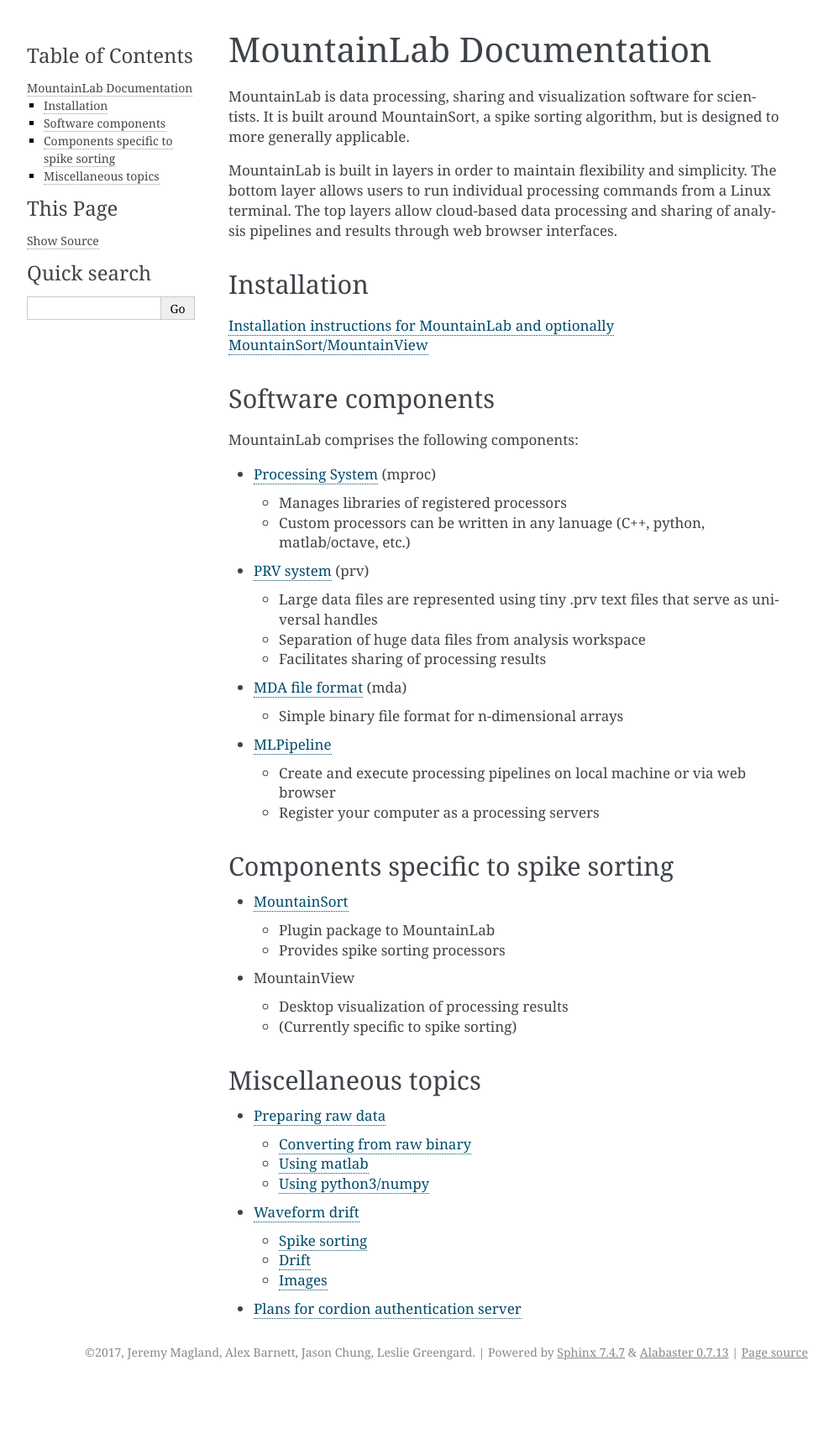
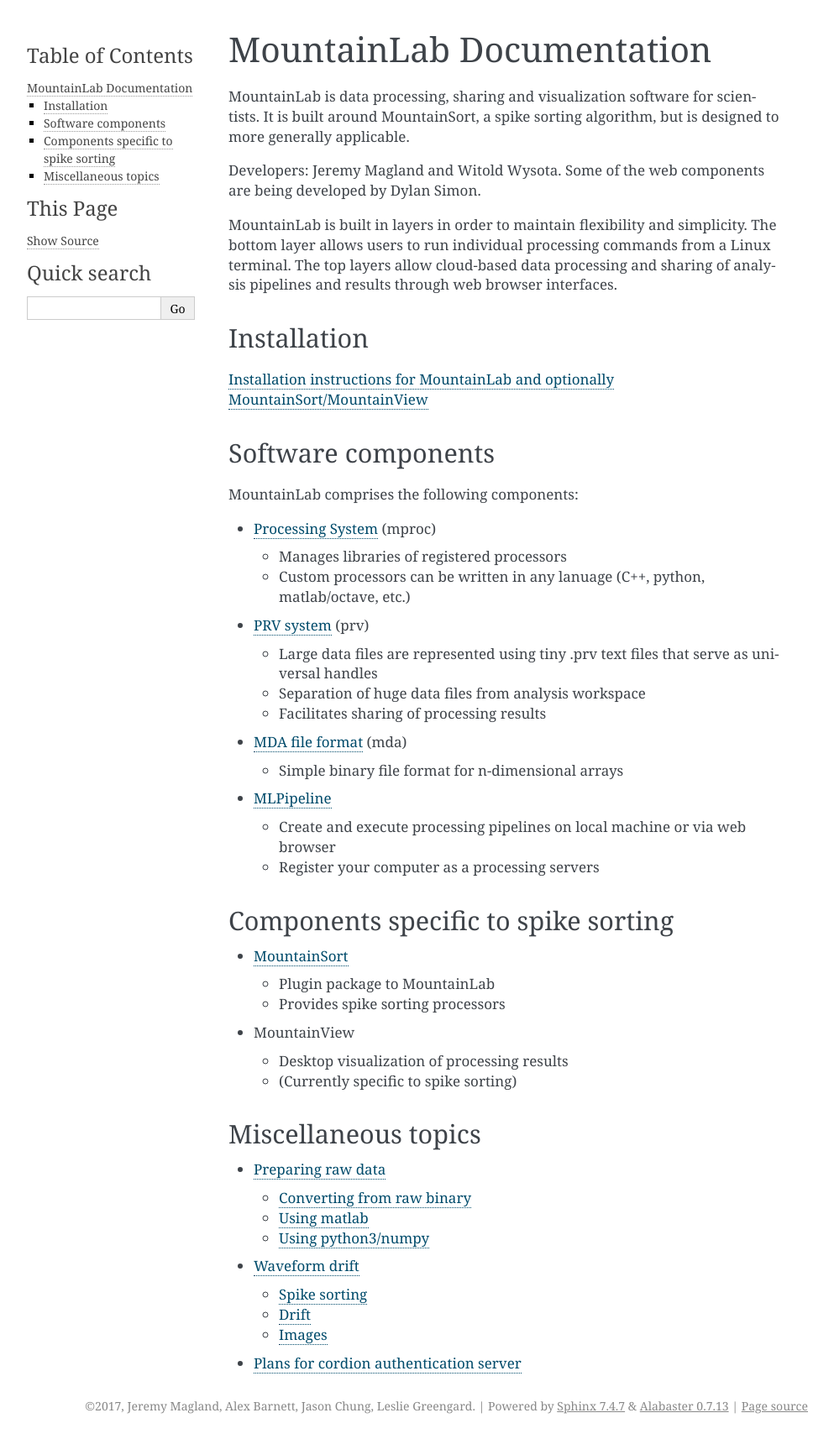
Before and after one commit to scratcharchive/mountainsort_examples, a Sphinx documentation site: the page built from docs/source/mountainlab/mountainlab.rst, in a window 1280 px wide. Shown: the whole page at 84% size, without its empty margins (148-1141 px from the left). Built offline with Sphinx 7.4.7, drawn with Linux system fonts in a browser that asks for light colours; pages that are not in the unit, such as notebooks, are missing from menus; before the commit the page ends 1650 px from its top, so only the background shows below that.

Commit message:
update docs

```diff
--- a/docs/source/index.rst
+++ b/docs/source/index.rst
@@ -5,7 +5,7 @@
 
 `Chung, Jason E.*, Jeremy F. Magland*, Alex H. Barnett, Vanessa M. Tolosa, Angela C. Tooker, Kye Y. Lee, Kedar G. Shah, Sarah H. Felix, Loren M. Frank, and Leslie F. Greengard. "A Fully Automated Approach to Spike Sorting." Neuron 95, no. 6 (2017): 1381-1394. <http://www.cell.com/neuron/fulltext/S0896-6273(17)30745-6>`_
 
-MountainSort is a plugin package to :doc:`MountainLab <mountainlab/mountainlab>` which is under development by Jeremy Magland and Witold Wysota. MountainLab is a general framework for scientific data analysis, sharing, and visualization.
+MountainSort is a plugin package to :doc:`MountainLab <mountainlab/mountainlab>`, a general framework for scientific data analysis, sharing, and visualization.
 
 Getting started with MountainSort
 ---------------------------------
--- a/docs/source/mountainlab/mountainlab.rst
+++ b/docs/source/mountainlab/mountainlab.rst
@@ -2,6 +2,8 @@
 =========================
 
 MountainLab is data processing, sharing and visualization software for scientists. It is built around MountainSort, a spike sorting algorithm, but is designed to more generally applicable.
+
+Developers: Jeremy Magland and Witold Wysota. Some of the web components are being developed by Dylan Simon.
 
 MountainLab is built in layers in order to maintain flexibility and simplicity. The bottom layer allows users to run individual processing commands from a Linux terminal. The top layers allow cloud-based data processing and sharing of analysis pipelines and results through web browser interfaces.
 
```
